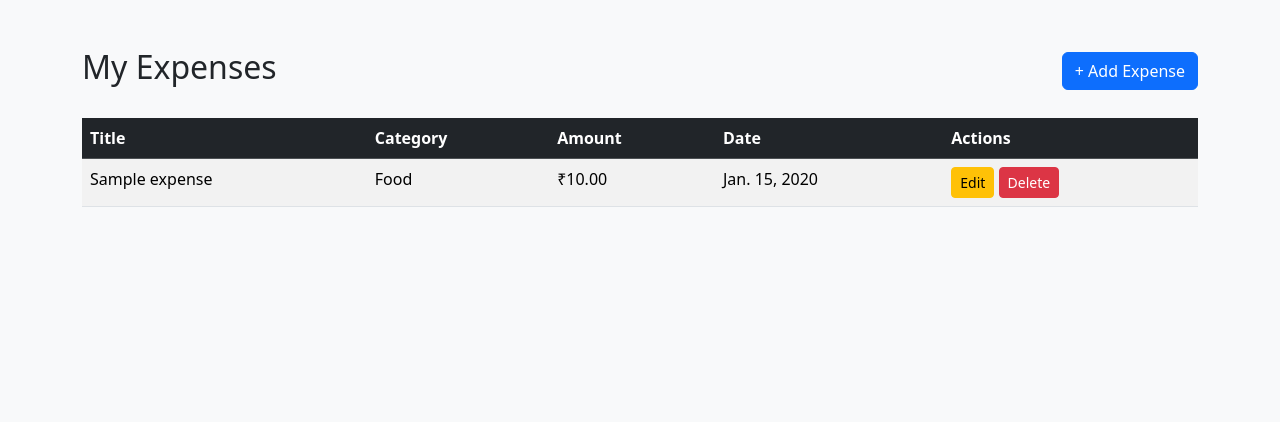
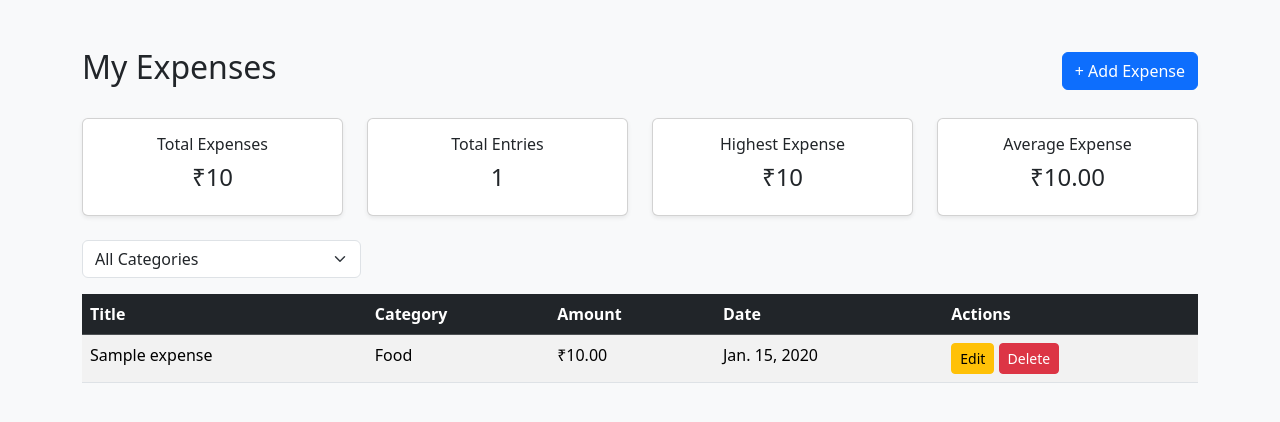
Before and after one commit to ruestar19/expense-tracker-django, a Django app: page / in a window 1280 px wide. Shown: the part 56-478 px from the top of the page. Run offline with Django 5.2, Linux system fonts and the light colour scheme; tables that the repository leaves empty hold one stand-in row (values such as "Sample post").

Commit message:
Added category filtering and monthy summary

```diff
--- a/expenses/templates/expenses/index.html
+++ b/expenses/templates/expenses/index.html
@@ -9,6 +9,71 @@
         + Add Expense
     </a>
 </div>
+
+<div class="row mb-4">
+
+    <div class="col-md-3">
+        <div class="card text-center shadow-sm">
+            <div class="card-body">
+                <h6>Total Expenses</h6>
+                <h4>₹{{ stats.total|default:"0.00" }}</h4>
+            </div>
+        </div>
+    </div>
+
+    <div class="col-md-3">
+        <div class="card text-center shadow-sm">
+            <div class="card-body">
+                <h6>Total Entries</h6>
+                <h4>{{ stats.count }}</h4>
+            </div>
+        </div>
+    </div>
+
+    <div class="col-md-3">
+        <div class="card text-center shadow-sm">
+            <div class="card-body">
+                <h6>Highest Expense</h6>
+                <h4>₹{{ stats.highest|default:"0.00" }}</h4>
+            </div>
+        </div>
+    </div>
+
+    <div class="col-md-3">
+        <div class="card text-center shadow-sm">
+            <div class="card-body">
+                <h6>Average Expense</h6>
+                <h4>₹{{ stats.average|floatformat:2|default:"0.00" }}</h4>
+            </div>
+        </div>
+    </div>
+
+</div>
+
+<form method="GET" class="mb-3">
+
+    <select name="category"
+            class="form-select w-25"
+            onchange="this.form.submit()">
+
+        <option value="">All Categories</option>
+
+        {% for value, label in categories %}
+
+            <option value="{{ value }}"
+                {% if selected_category == value %}
+                    selected
+                {% endif %}>
+
+                {{ label }}
+
+            </option>
+
+        {% endfor %}
+
+    </select>
+
+</form>
 
 <table class="table table-striped table-hover">
 
--- a/expenses/views.py
+++ b/expenses/views.py
@@ -1,11 +1,26 @@
 from django.shortcuts import render, redirect, get_object_or_404
+from django.db.models import Sum, Avg, Max, Count
 from .models import Expense
 from .forms import ExpenseForm
 
 def expense_list(request):
-    expenses= Expense.objects.all()
-
-    return render(request,'expenses/index.html',{'expenses': expenses})
+    selected_category = request.GET.get("category")
+    if selected_category:
+        expenses = Expense.objects.filter(category=selected_category)
+    else:
+        expenses = Expense.objects.all()
+    stats = Expense.objects.aggregate(
+    total=Sum("amount"),
+    count=Count("id"),
+    highest=Max("amount"),
+    average=Avg("amount"),
+)
+    return render(request,'expenses/index.html',{
+        'expenses': expenses,
+        'stats': stats,
+        'selected_category': selected_category,
+        'categories': Expense.CATEGORY_CHOICES,
+        })
 
 def add_expense(request):
     if request.method == "POST":
@@ -26,11 +41,6 @@ def delete_expense(request, expense_id):
 
     return redirect("expense_list")
 
-from django.shortcuts import render, redirect, get_object_or_404
-from .models import Expense
-from .forms import ExpenseForm
-
-
 def edit_expense(request, expense_id):
     expense = get_object_or_404(Expense, id=expense_id)
 
```
